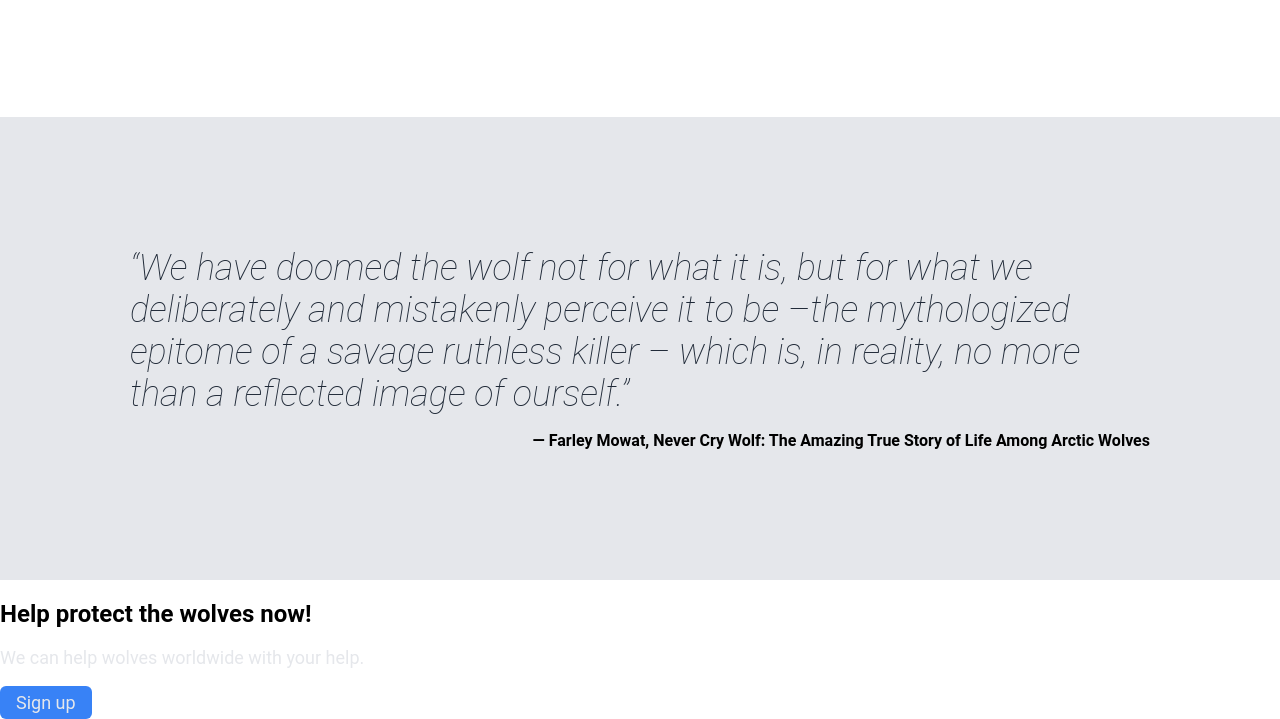
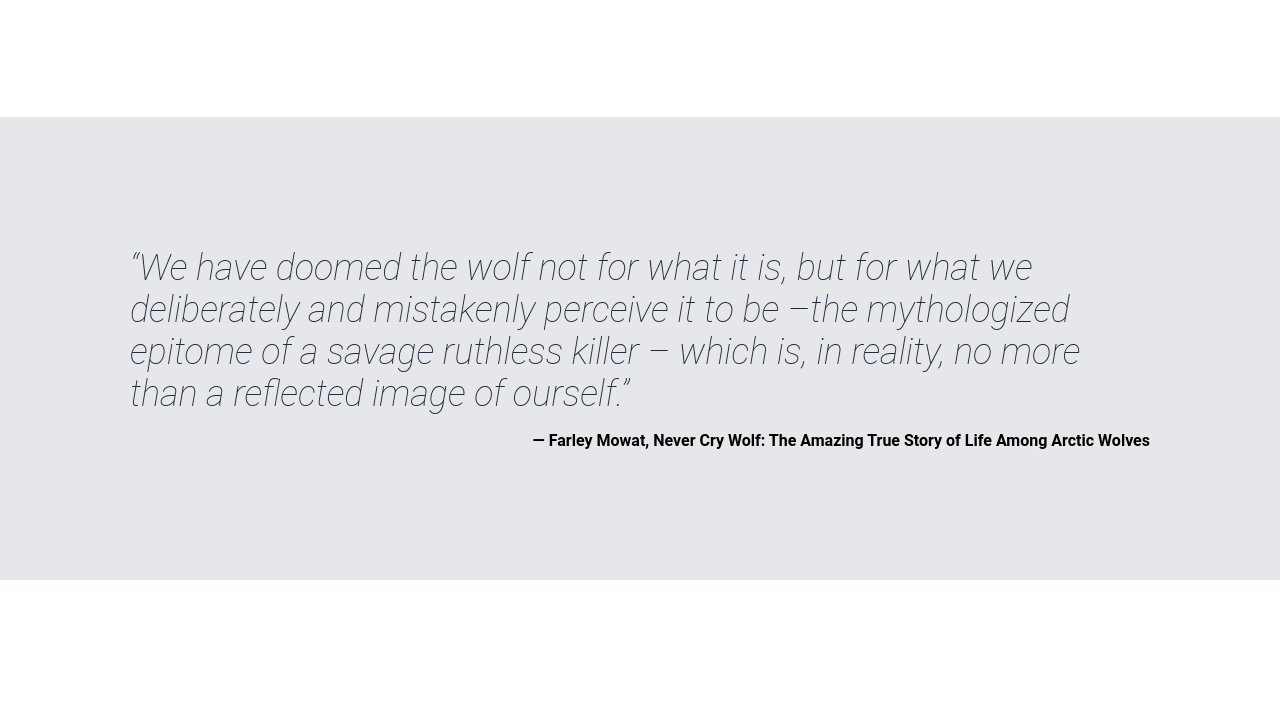
Before and after one commit to KuroChimera/OP-Landing-Page, a plain HTML site: page index.html in a window 1280 px wide. Shown: the part 829-1548 px from the top of the page. After the commit the page ends 1409 px from the top, so only its background shows below. Drawn offline with Linux system fonts and the light colour scheme.

Commit message:
Removed banner

```diff
--- a/index.html
+++ b/index.html
@@ -59,13 +59,7 @@
       </div>
     </div>
     <div class="container4">
-      <div class="banner">
-        <h2>Help protect the wolves now!</h2>
-        <p class="help-us">We can help wolves worldwide with your help.</p>
-        <div class="sign-up2">
-          <button><a href="#">Sign up</a></button>
-        </div>
-      </div>
+
     </div>
   </body>
 </html>
```
